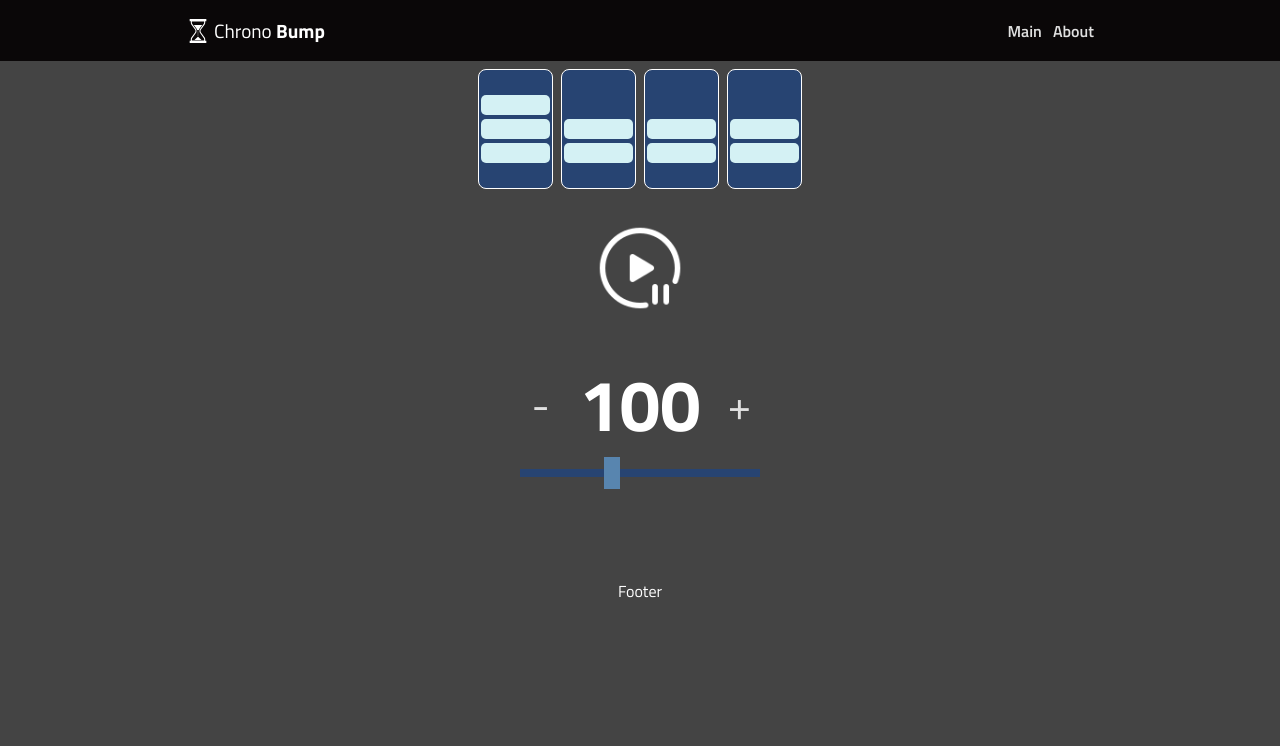
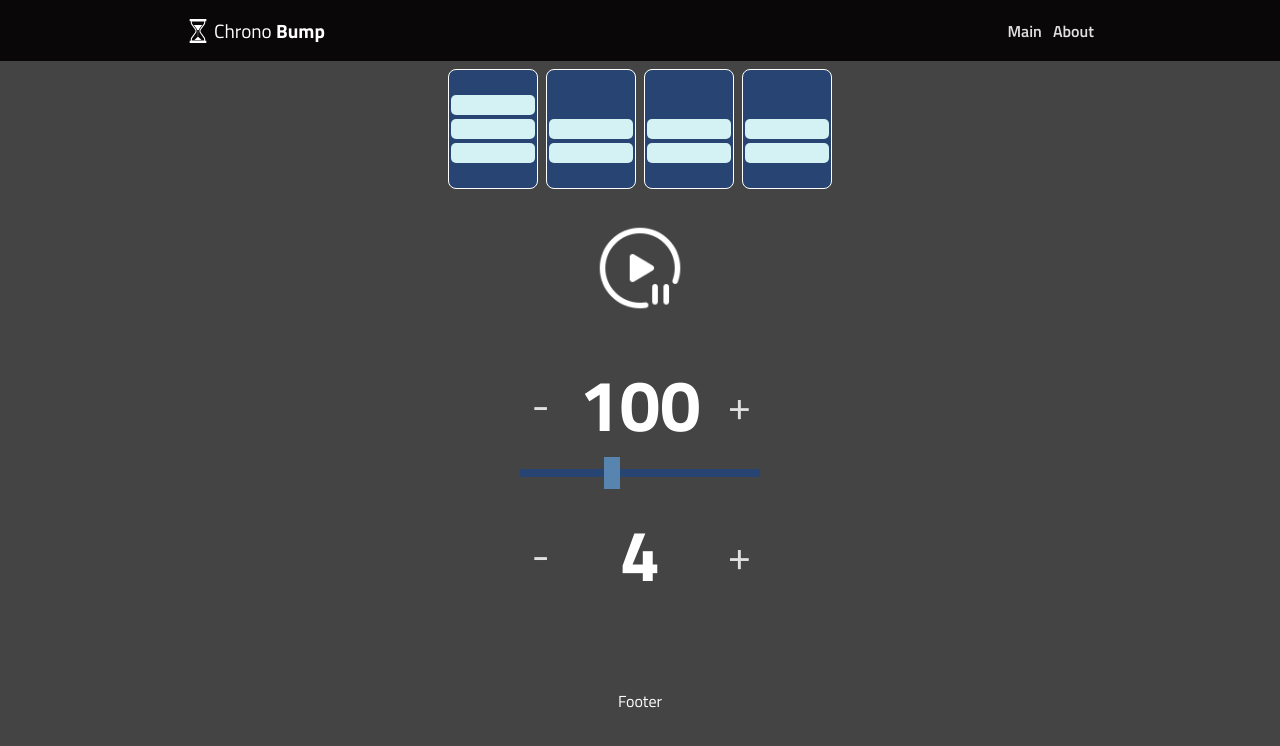
Before and after one commit to johnnysn/legacy-chrono-bump, a React (Vite) app: page / in a window 1280 px wide. Shown: the top 746 px of the page. Built offline with nearby package versions, Linux system fonts and the light colour scheme.

Commit message:
feat: Adds number of beats setup

```diff
--- a/src/components/Beats/Beat.jsx
+++ b/src/components/Beats/Beat.jsx
@@ -16,7 +16,14 @@ const Beat = ({ id, level }) => {
   };
 
   return (
-    <div className={`${styles.beat} ${ctx.beat === id ? styles['beat--bumped'] : ''}`} onClick={clickHandler}>
+    <div
+      className={`
+        ${styles.beat} ${ctx.beat === id ? styles["beat--bumped"] : ""}
+        ${ctx.items.length > 4 ? styles["beat--thin"] : ""}
+        ${ctx.items.length > 6 ? styles["beat--thiner"] : ""}
+      `}
+      onClick={clickHandler}
+    >
       <div
         className={`${styles["beat__bar"]} ${
           level >= 3 ? styles["beat__bar--active"] : ""
--- a/src/components/Beats/Beat.module.css
+++ b/src/components/Beats/Beat.module.css
@@ -12,6 +12,28 @@
   padding: 2px;
   text-align: center;
   transition: 300ms;
+}
+
+.beat--thin {
+  width: 49px;
+}
+
+.beat--thiner {
+  width: 40px;
+}
+
+@media screen and (min-width: 940px) {
+  .beat {
+    width: 90px;
+  }
+
+  .beat--thin {
+    width: 90px;
+  }
+
+  .beat--thiner {
+    width: 90px;
+  }
 }
 
 .beat:hover {
--- a/src/components/Setup/Setup.css
+++ b/src/components/Setup/Setup.css
@@ -1,5 +1,5 @@
 .setup {
   display: grid;
   grid-template-columns: 100%;
-  grid-template-rows: 150px 40px;
+  grid-template-rows: 150px 150px;
 }
--- a/src/components/Setup/SetupBeats.jsx
+++ b/src/components/Setup/SetupBeats.jsx
@@ -1,7 +1,22 @@
+import { useContext } from "react";
+import BeatsContext from "../../store/beats-context";
+import IncDec from "../UI/IncDec";
 import styles from "./SetupBeats.module.css";
 
 const SetupBeats = () => {
-  return <div className={styles["setup-beats"]}></div>;
+  const ctx = useContext(BeatsContext);
+
+  const incHandler = () => {
+    ctx.setCount(ctx.items.length + 1);
+  }
+
+  const decHandler = () => {
+    ctx.setCount(ctx.items.length - 1);
+  }
+
+  return <div className={styles["setup-beats"]}>
+    <IncDec onInc={incHandler} onDec={decHandler} value={ctx.items.length} />
+  </div>;
 };
 
 export default SetupBeats;
--- a/src/components/Setup/SetupTempo.jsx
+++ b/src/components/Setup/SetupTempo.jsx
@@ -1,5 +1,6 @@
 import { useContext, useState } from "react";
 import BeatsContext from "../../store/beats-context";
+import IncDec from "../UI/IncDec";
 import styles from "./SetupTempo.module.css";
 
 const SetupTempo = () => {
@@ -19,17 +20,7 @@ const SetupTempo = () => {
 
   return (
     <div className={styles["setup-tempo"]}>
-      <div className={styles["setup-tempo__value"]}>
-        <div className={styles["setup-tempo__value__btn"]} onClick={decHandler}>
-          {" "}
-          -{" "}
-        </div>
-        <h2>{ctxBeats.tempo}</h2>
-        <div className={styles["setup-tempo__value__btn"]} onClick={incHandler}>
-          {" "}
-          +{" "}
-        </div>
-      </div>
+      <IncDec value={ctxBeats.tempo} onInc={incHandler} onDec={decHandler} />
       <form>
         <input
           type="range"
@@ -37,6 +28,7 @@ const SetupTempo = () => {
           id="rgTempo"
           min={40}
           max={200}
+          step={5}
           value={ctxBeats.tempo || 100}
           onChange={changeHandler}
         />
--- a/src/components/Setup/SetupTempo.module.css
+++ b/src/components/Setup/SetupTempo.module.css
@@ -2,35 +2,6 @@
   display: flex;
   flex-direction: column;
   align-items: center;
-}
-
-.setup-tempo__value {
-  display: grid;
-  grid-template-columns: 40px 135px 40px;
-  justify-content: center;
-  align-items: center;
-  gap: 12px;
-}
-
-.setup-tempo__value__btn {
-  color: var(--color-light);
-  cursor: pointer;
-  font-size: 2.6rem;
-  transition: 300ms;
-  text-align: center;
-
-  -webkit-user-select: none; /* Safari */
-  -ms-user-select: none; /* IE 10 and IE 11 */
-  user-select: none; /* Standard syntax */
-}
-
-.setup-tempo__value__btn:hover {
-  color: var(--color-white);
-}
-
-.setup-tempo h2 {
-  font-size: 4.5rem;
-  text-align: center;
 }
 
 .setup-tempo input {
--- /dev/null
+++ b/src/components/UI/IncDec.jsx
@@ -0,0 +1,19 @@
+import styles from "./IncDec.module.css";
+
+const IncDec = ({value, onInc, onDec}) => {
+  return (
+    <div className={styles["inc-dec"]}>
+      <div className={styles["inc-dec__btn"]} onClick={onDec}>
+        {" "}
+        -{" "}
+      </div>
+      <h2>{value}</h2>
+      <div className={styles["inc-dec__btn"]} onClick={onInc}>
+        {" "}
+        +{" "}
+      </div>
+    </div>
+  );
+};
+
+export default IncDec;
--- /dev/null
+++ b/src/components/UI/IncDec.module.css
@@ -0,0 +1,28 @@
+.inc-dec {
+  display: grid;
+  grid-template-columns: 40px 135px 40px;
+  justify-content: center;
+  align-items: center;
+  gap: 12px;
+}
+
+.inc-dec__btn {
+  color: var(--color-light);
+  cursor: pointer;
+  font-size: 2.6rem;
+  transition: 300ms;
+  text-align: center;
+
+  -webkit-user-select: none; /* Safari */
+  -ms-user-select: none; /* IE 10 and IE 11 */
+  user-select: none; /* Standard syntax */
+}
+
+.inc-dec__btn:hover {
+  color: var(--color-white);
+}
+
+.inc-dec h2 {
+  font-size: 4.5rem;
+  text-align: center;
+}
--- a/src/store/BeatsProvider.jsx
+++ b/src/store/BeatsProvider.jsx
@@ -35,8 +35,8 @@ const setCount = (state, count) => {
 
   let newitems = [...state.items];
   if (count > state.items.length) {
-    for (let i = count; i < state.items.length; i++) {
-      newitems.concat({ id: i, level: 2 });
+    for (let i = state.items.length; i < count; i++) {
+      newitems.push({ id: i + 1, level: 2 });
     }
   } else if (count < state.items.length) {
     newitems = newitems.slice(0, count);
```
